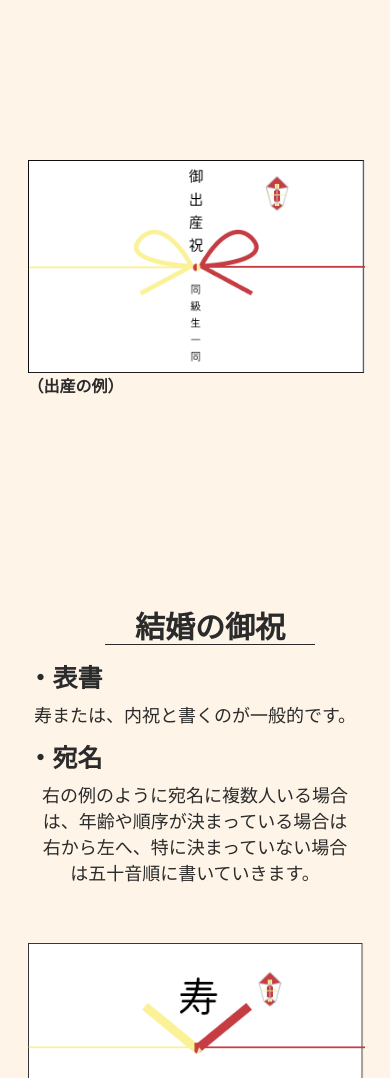
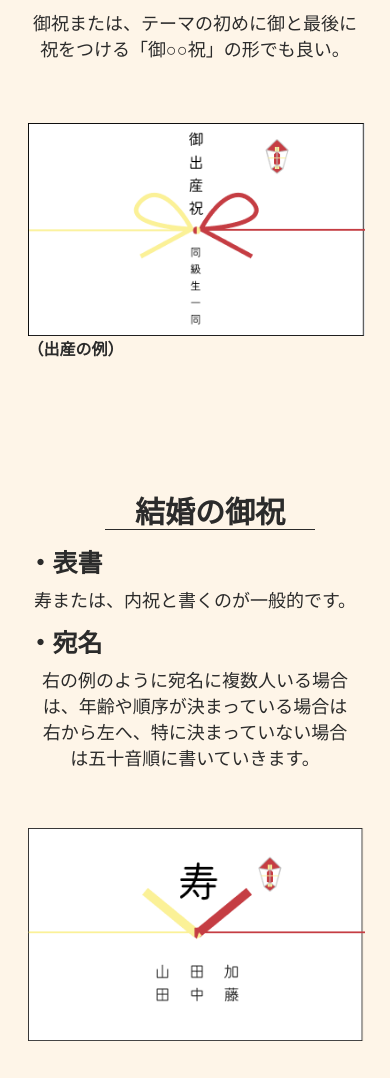
Before and after one commit to kp-g/noshi, a plain HTML site: page more.html in a window 390 px wide. Shown: the part 222-1300 px from the top of the page. Drawn offline with Linux system fonts and the light colour scheme; a web font is replaced by a local one.

Commit message:
new morecss

```diff
--- a/more.css
+++ b/more.css
@@ -130,14 +130,18 @@ p{
 }
 .bigbox, .bigbox_2{
   width: 335px;
-  height: 690px;
+  height: 600px;
+  background-color: #FEF5E8;
+}
+.bigbox_1 {
+  margin-top: 60px;
+  width: 335px;
+  height: 500px;
   background-color: #FEF5E8;
 }
 
-.bigbox_1 {
-  width: 335px;
-  height: 594px;
-  background-color: #FEF5E8;
+.bigbox{
+  margin-bottom: 60px;
 }
 
 .smallbox {
@@ -166,17 +170,18 @@ img{
   margin-left: auto;
 }
 .more_2{
-  padding:0 0 96px 0;
+  padding:0;
 }
 
 .more_3{
-  padding: 51px 0 38px 0;
+  padding: 30px 0 10px 0;
 }
 .more_4{
-  padding: 51px 0 200px 0;
+  padding: 5px 0 60px 0;
 }
 
 .under{
   padding: 11px 0 0 0;
+ margin: 0;
 }
 }
```
